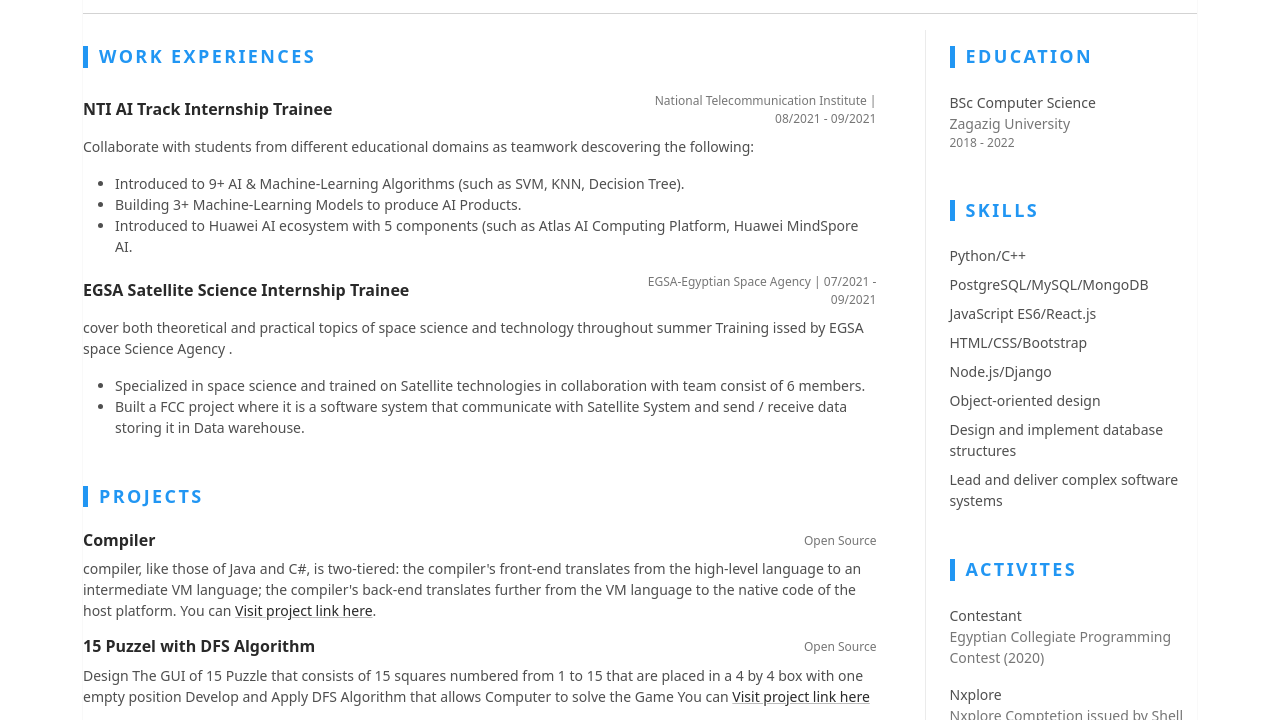
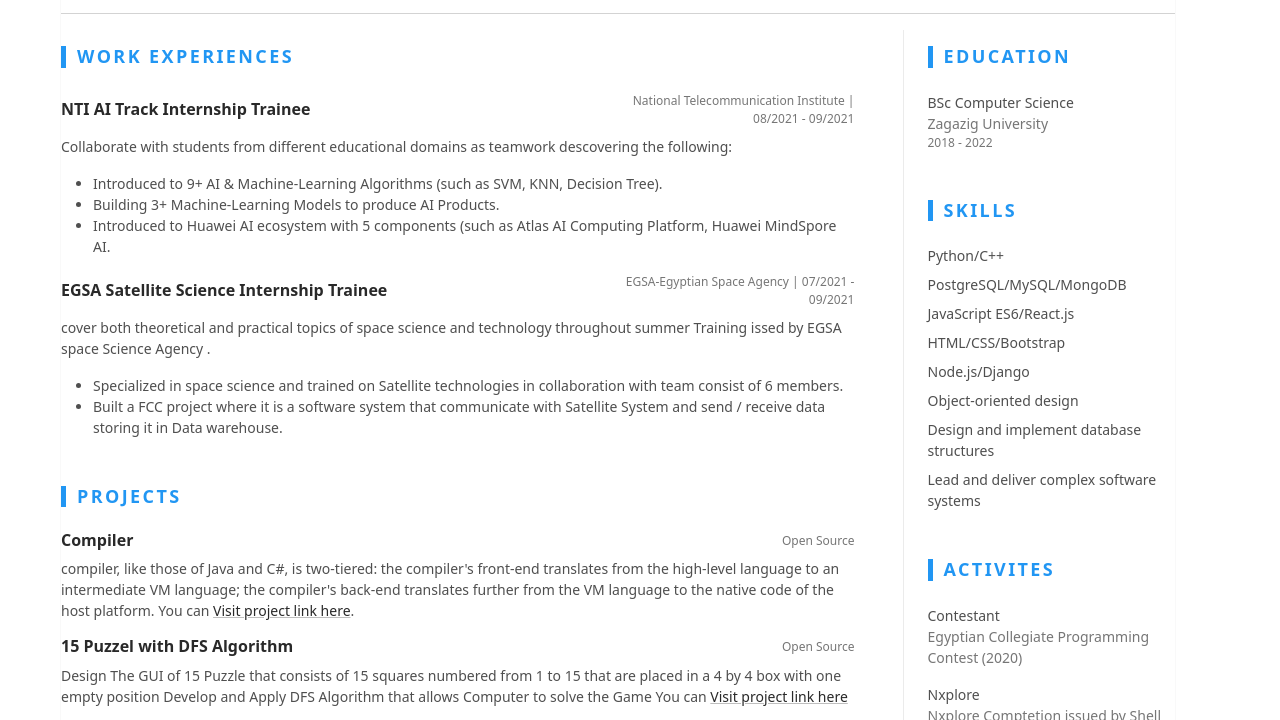
Before and after one commit to el-hatem/resume, a plain HTML site: page index.html in a window 1280 px wide. Shown: the part 148-868 px from the top of the page. Drawn offline with Linux system fonts and the light colour scheme.

Commit message:
Update index.html

```diff
--- a/index.html
+++ b/index.html
@@ -25,7 +25,7 @@
 <body>
 
 	<div class="main-wrapper">
-		<div class="container my-5 ">
+		<div class="container m-5">
 			<article class="resume-wrapper">
 
 				<div class="resume-header">
```
